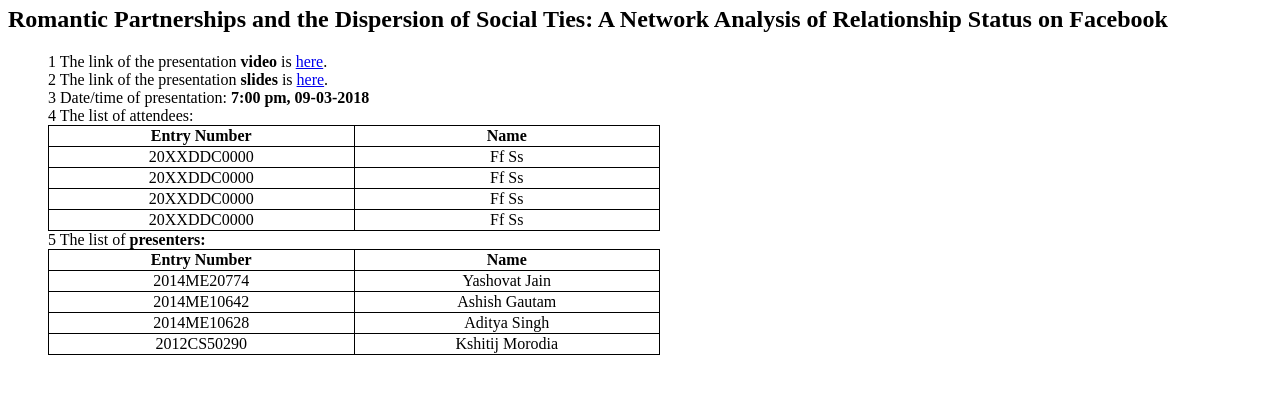
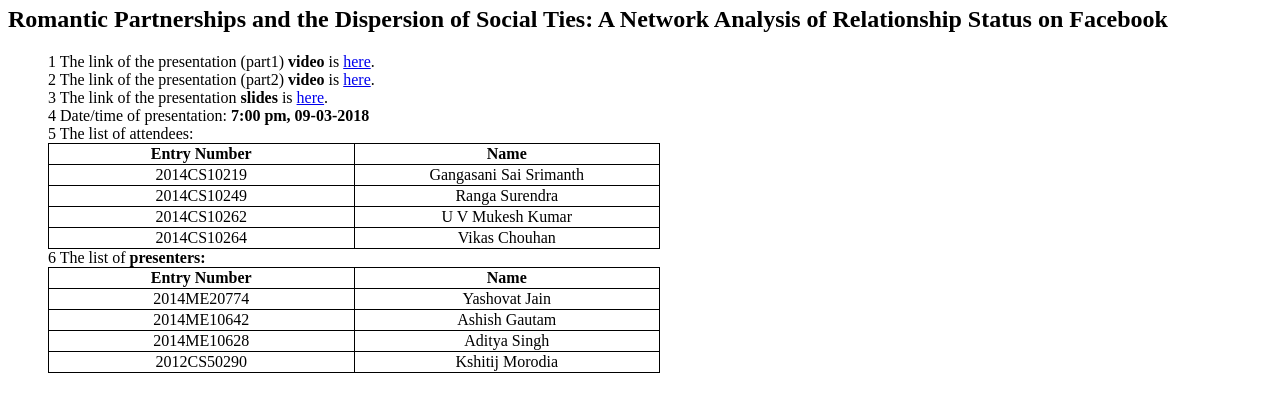
Before and after one commit to kmorodia/coq301_group8, a plain HTML site: page index.html in a window 1280 px wide. Shown: the part 122-534 px from the top of the page. Drawn offline with Linux system fonts and the light colour scheme.

Commit message:
added video part1 and part2

```diff
--- a/index.html
+++ b/index.html
@@ -53,9 +53,16 @@
 </h2>
 <ol start="1">
     <li>
-        The link of the presentation <b>video</b> is
+        The link of the presentation (part1) <b>video</b> is
 
-        <a href="https://www.youtube.com/watch?v=dQw4w9WgXcQ">
+        <a href="https://photos.app.goo.gl/SqMx4TZGC2te80Lt2">
+            here</a>.
+
+    </li>
+    <li>
+        The link of the presentation (part2) <b>video</b> is
+
+        <a href="https://photos.app.goo.gl/e9UPOZAXeECDHB022">
             here</a>.
 
     </li>
@@ -78,25 +85,23 @@
             </tr>
 
             <tr>
-                <td>20XXDDC0000</td>
-                <td>Ff Ss</td>
+                <td>2014CS10219</td>
+                <td>Gangasani Sai Srimanth</td>
             </tr>
 
             <tr>
-                <td>20XXDDC0000</td>
-                <td>Ff Ss</td>
+                <td>2014CS10249</td>
+                <td>Ranga Surendra</td>
             </tr>
 
             <tr>
-                <td>20XXDDC0000</td>
-                <td>Ff Ss</td>
+                <td>2014CS10262</td>
+                <td>U V Mukesh Kumar</td>
             </tr>
-
             <tr>
-                <td>20XXDDC0000</td>
-                <td>Ff Ss</td>
+                <td>2014CS10264</td>
+                <td>Vikas Chouhan</td>
             </tr>
-
         </table>
     </li>
     <li>
```
